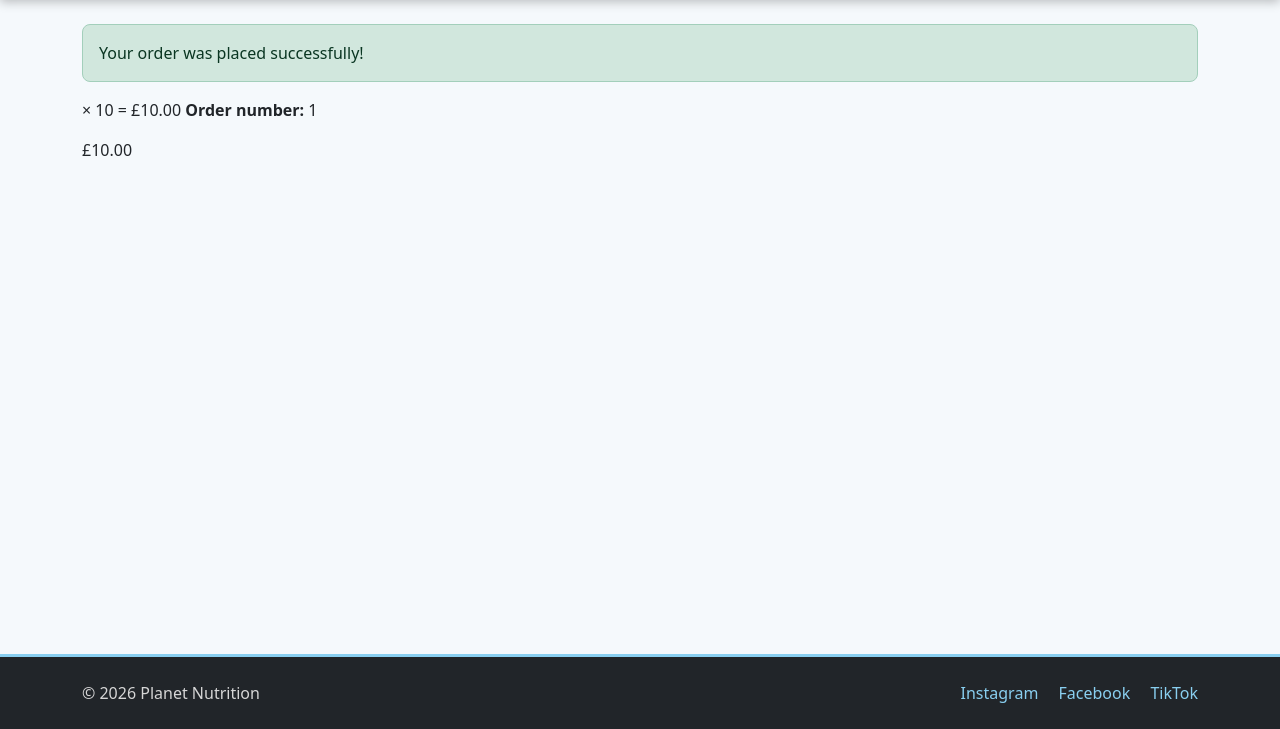
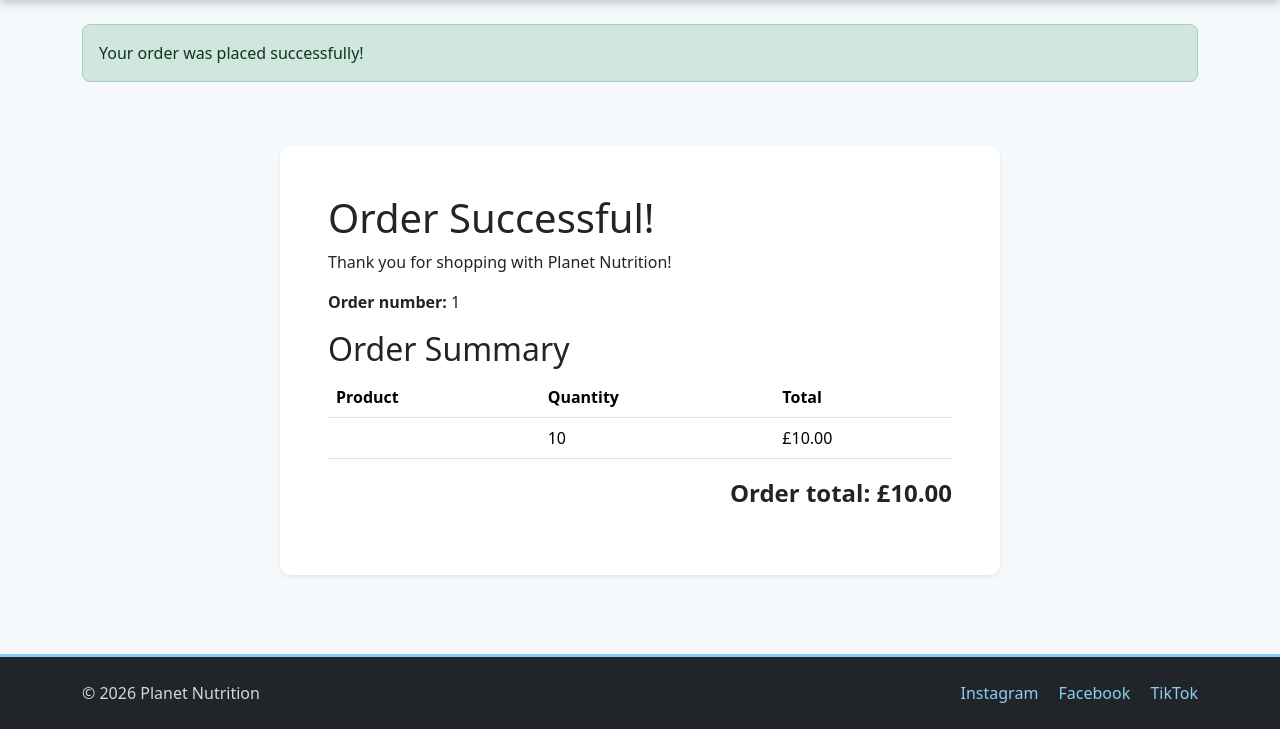
Before and after one commit to llpw-build/nutrition-planet, a Django app: page /checkout/success/1/ in a window 1280 px wide. Shown: the part 71-800 px from the top of the page. Run offline with Django 5.2, Linux system fonts and the light colour scheme; data comes from the database, SQL or seed files in the repository; tables that the repository leaves empty hold one stand-in row (values such as "Sample post").

Commit message:
Create a more attractive order confirmation page

```diff
--- a/templates/checkout/checkout_success.html
+++ b/templates/checkout/checkout_success.html
@@ -1,20 +1,49 @@
-{% extends "base.html" %}
+{% extends "base.html" %} {% block content %}
 
-{% block content %}
+<div class="container py-5">
+  <div class="row justify-content-center">
+    <div class="col-12 col-lg-8">
+      <div class="card shadow-sm border-0">
+        <div class="card-body p-4 p-md-5">
+          <h1>Order Successful!</h1>
+          <p>Thank you for shopping with Planet Nutrition!</p>
 
-{% for item in order.lineitems.all %}
+          <p>
+            <strong>Order number:</strong>
+            {{ order.id }}
+          </p>
 
-    <p>
-        {{ item.product }}
-        × {{ item.quantity }}
-        = £{{ item.lineitem_total }}
+          <h2>Order Summary</h2>
 
-        <strong>Order number:</strong>
-        {{ order.id }}
-    </p>
+          <div class="table-responsive">
+            <table class="table align-middle">
+              <thead>
+                <tr>
+                  <th scope="col">Product</th>
+                  <th scope="col">Quantity</th>
+                  <th scope="col">Total</th>
+                </tr>
+              </thead>
 
-{% endfor %}
+              <tbody>
+                {% for item in order.lineitems.all %}
+                <tr>
+                  <td>{{item.product}}</td>
+                  <td>{{item.quantity}}</td>
+                  <td>£{{item.lineitem_total}}</td>
+                </tr>
+                {% endfor %}
+              </tbody>
+            </table>
+          </div>
 
-£{{ order.order_total }}
+          <p class="text-end fs-4">
+            <strong> Order total: £{{order.order_total}} </strong>
+          </p>
+        </div>
+      </div>
+    </div>
+  </div>
+</div>
 
 {% endblock %}
```
